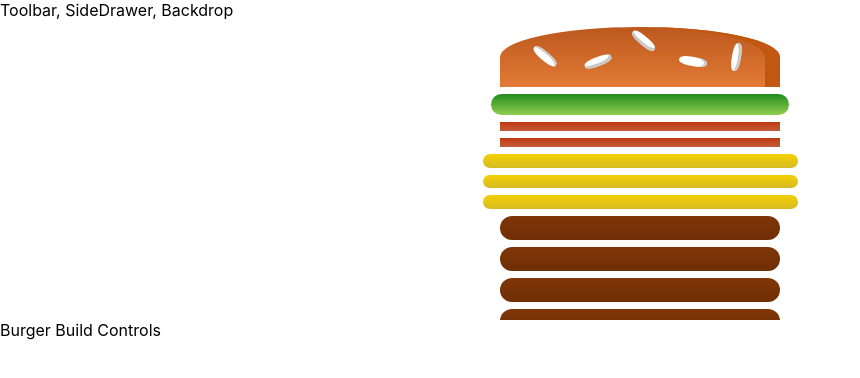
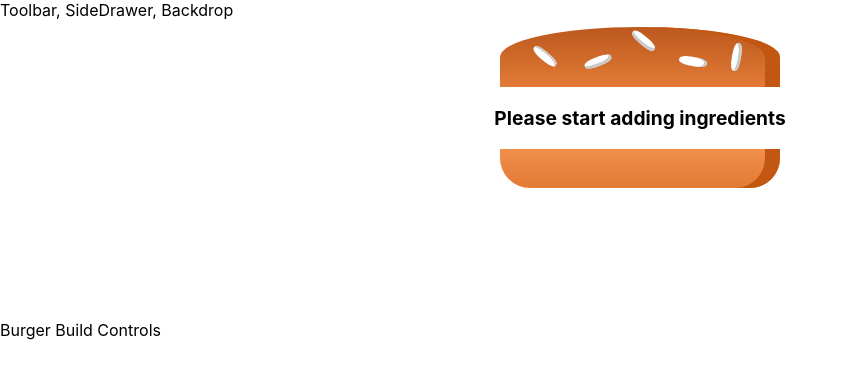
Before and after one commit to masavkr/burger, a React app: page / in a window 1280 px wide. Shown: the top 378 px of the page, without its empty margins (0-860 px from the left). Built offline with nearby package versions, Linux system fonts and the light colour scheme.

Commit message:
outputs message when ingredient number is equal to 0

```diff
--- a/src/components/Burger/Burger.js
+++ b/src/components/Burger/Burger.js
@@ -3,7 +3,7 @@
 import BurgerIngredient from './BurgerIngredient/BurgerIngredient';
 
 const burger = (props) => {
-  const transformedIngredients = Object.keys(props.ingredients)
+  let transformedIngredients = Object.keys(props.ingredients)
     .map(ingredientKey => {
       return [...Array(props.ingredients[ingredientKey])].map((_,i) => {
         return <BurgerIngredient key={ingredientKey + i} type={ingredientKey} />
@@ -13,6 +13,9 @@
     .reduce((arr, el) => {
       return arr.concat(el)
     },[]);
+    if(transformedIngredients.length === 0){
+      transformedIngredients = <p>Please start adding ingredients </p>
+    }
     console.log(transformedIngredients)
   return (
     <div className={classes.Burger}>
--- a/src/containers/BurgerBuilder/BurgerBuilder.js
+++ b/src/containers/BurgerBuilder/BurgerBuilder.js
@@ -5,10 +5,10 @@
 class BurgerBuilder extends Component {
   state = {
     ingredients: {
-      salad: 1,
-      bacon: 2,
-      cheese: 3,
-      meat: 4
+      salad: 0,
+      bacon: 0,
+      cheese: 0,
+      meat: 0
     }
   }
 
```
